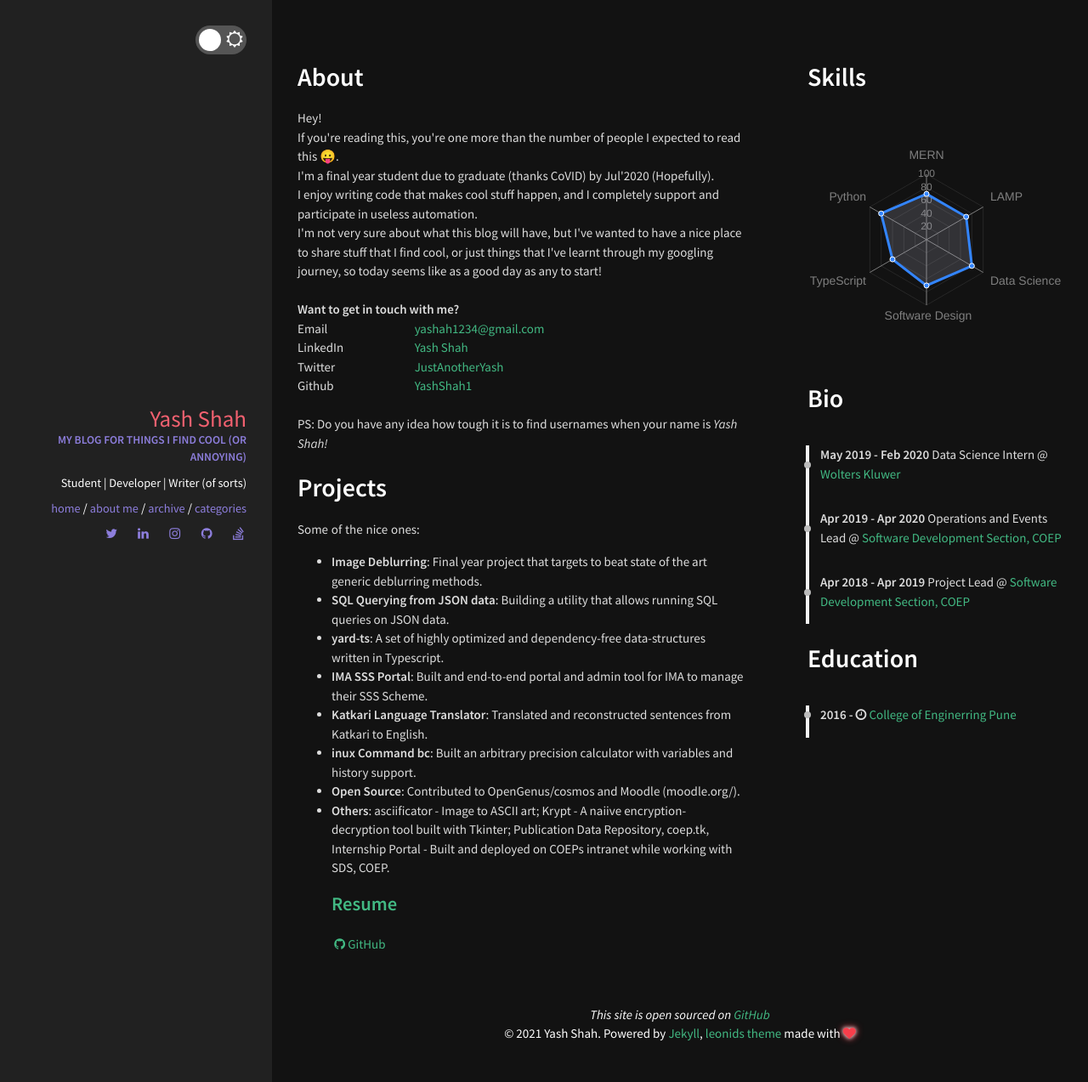
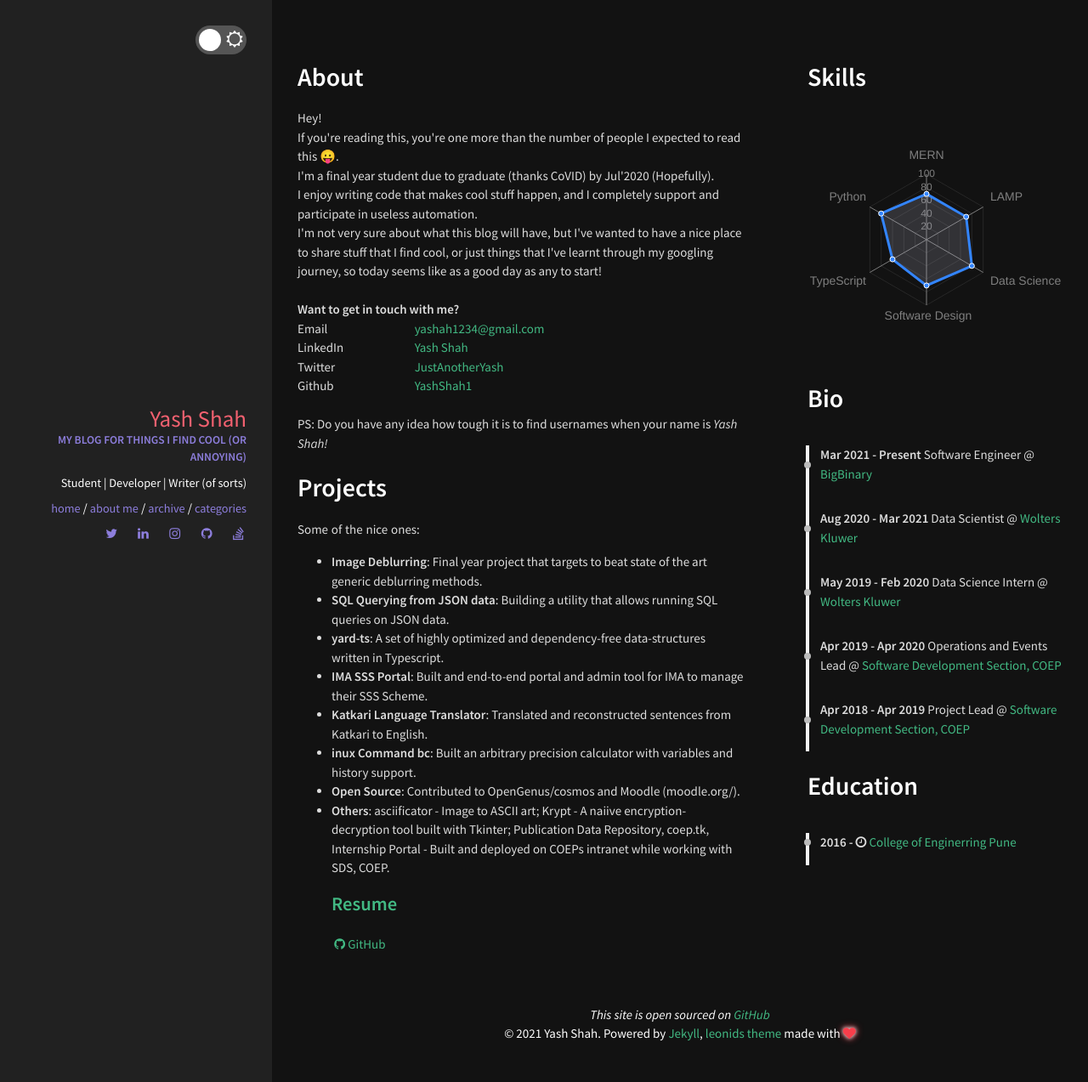
Before and after one commit to yashshah1/blog, a Jekyll site: the page built from aboutme.html, in a window 1280 px wide. Shown: the whole page at 85% size. Built offline with Jekyll 4.4.1, drawn with Linux system fonts in a browser that asks for light colours; nearby versions of some CDN libraries.

Commit message:
Update careers.yml

```diff
--- a/_data/index/careers.yml
+++ b/_data/index/careers.yml
@@ -1,5 +1,15 @@
 # careers section data
 # if you don't have language feature(language.yml is empty), ignore "i18n" items
+- name: BigBinary
+  link: https://bigbinary.com/
+  date: Mar 2021 - Present
+  job: Software Engineer
+
+- name: Wolters Kluwer
+  link: https://wolterskluwer.com/products-services/our-portfolio/governance-risk-compliance.html
+  date: Aug 2020 - Mar 2021
+  job: Data Scientist
+
 - name: Wolters Kluwer
   link: https://wolterskluwer.com/products-services/our-portfolio/governance-risk-compliance.html
   date: May 2019 - Feb 2020
```
